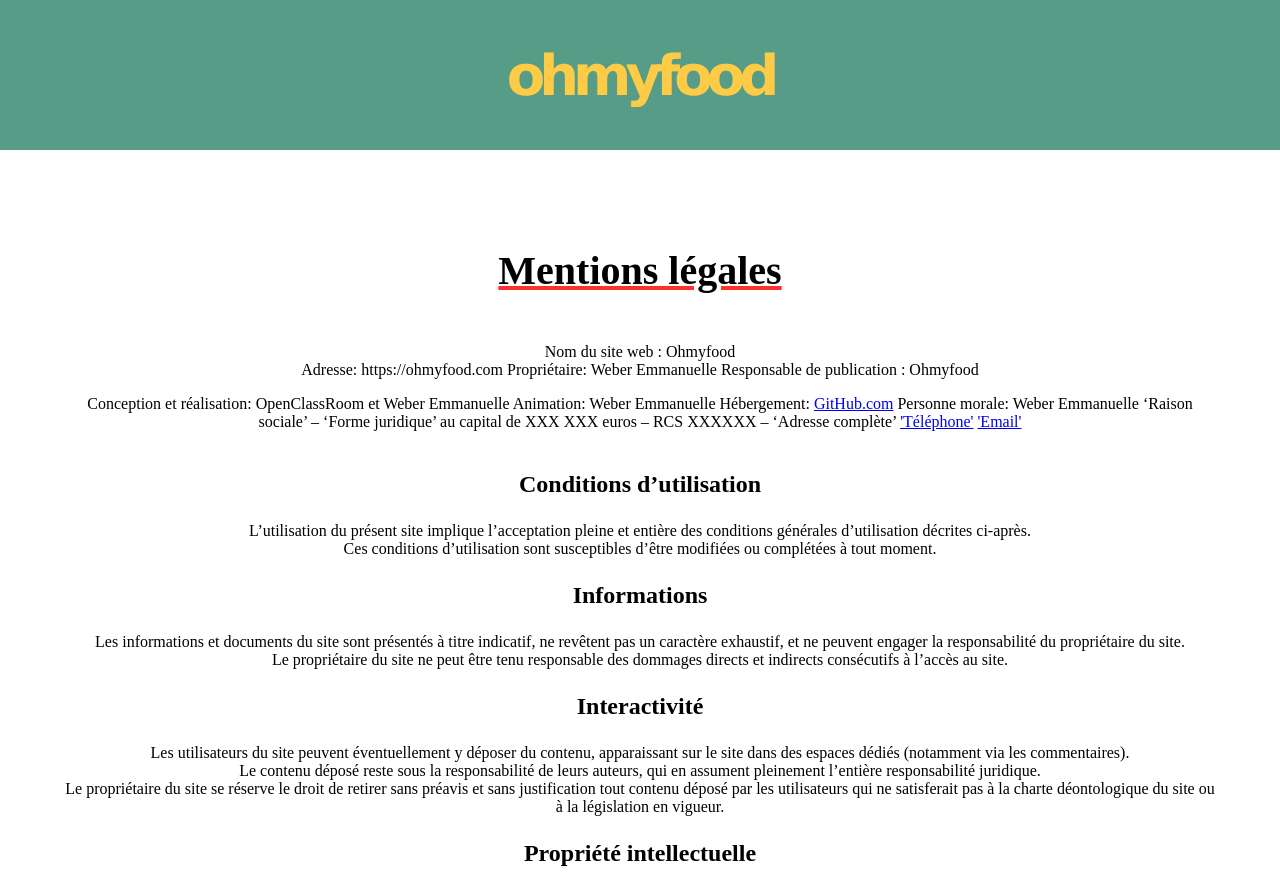
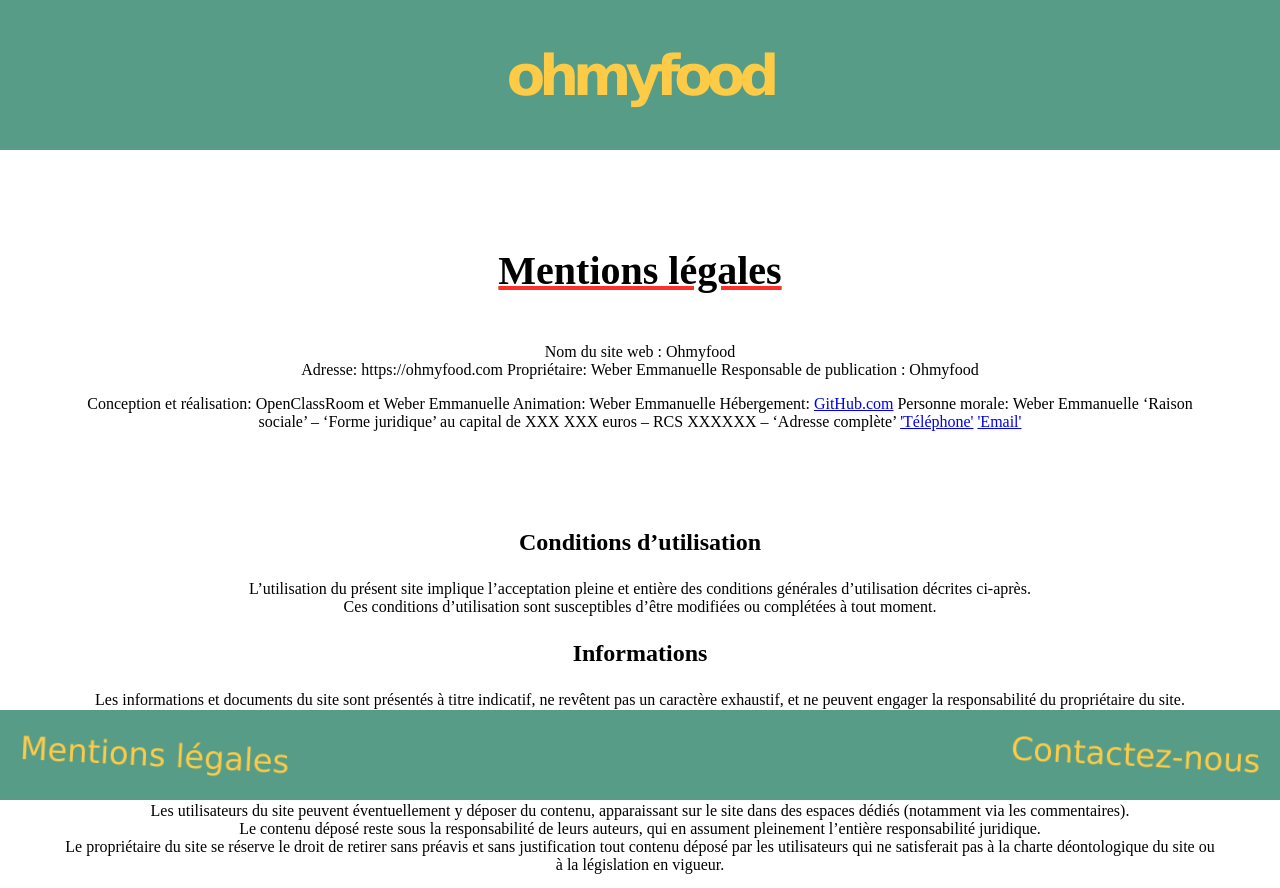
Before and after one commit to Sheleril/Projet-3-OC, a plain HTML site: page mention-legal.html in a window 1280 px wide. Shown: the top 888 px of the page. Drawn offline with Linux system fonts and the light colour scheme.

Commit message:
ajout du footer dans les mentions légales

```diff
--- a/mention-legal.html
+++ b/mention-legal.html
@@ -76,5 +76,17 @@
             <p>credits photo, icones, etc.</p>
 
     </main>
+
+    <footer>
+        <nav>
+            <div class="contact">
+                <p><a href="mention-legal.html">Mentions légales</a></p>
+            </div>
+            <div class="contact">
+                <p><a href="mailto:ohmyfood@hotmail.com">Contactez-nous</a></p>
+            </div>
+        </nav>
+    </footer>
+
 </body>
 </html>
--- a/sass/style-menu.scss
+++ b/sass/style-menu.scss
@@ -62,6 +62,9 @@
     p{
         text-align: center;
     }
+}
+.mention_legal_part{
+    margin-bottom: inherit;
 }
 
 /*PAGE ACCUEIL*/
```
Also changed, not shown: sass/style-menu.css, 1 other file.
